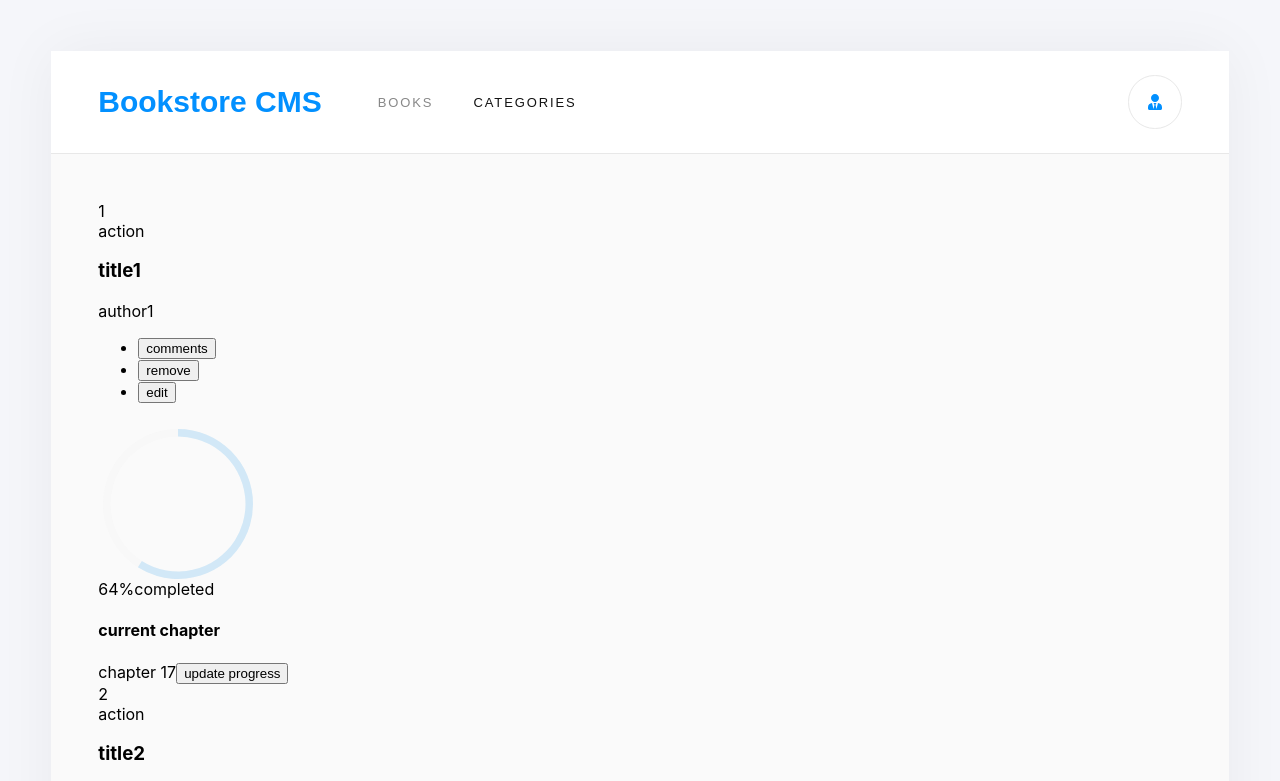
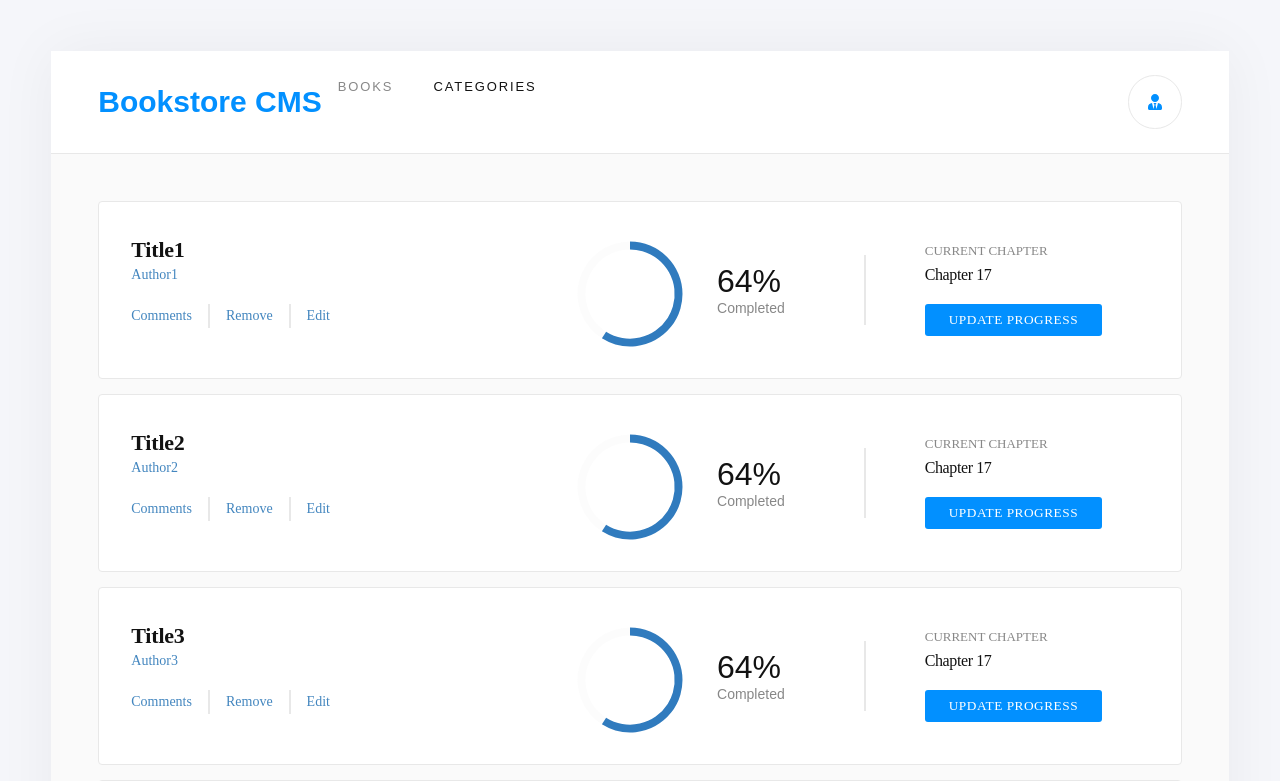
Before and after one commit to SSEKPIUS/Microverse-BookStore, a React (Create React App) app: page /books in a window 1280 px wide. Shown: the top 781 px of the page. Built offline with nearby package versions, Linux system fonts and the light colour scheme.

Commit message:
books list

```diff
--- a/src/components/Book.js
+++ b/src/components/Book.js
@@ -3,39 +3,47 @@ import PropTypes from 'prop-types';
 import Chart from './Chart';
 
 const Book = ({ book }) => {
-  const { id, title, author } = book;
+  const {
+    id, title, author, action,
+  } = book;
   return (
-    <div>
-      <span>{id}</span>
-      <div>
-        <span>action</span>
-        <h3>{title}</h3>
-        <span>{author}</span>
-        <div>
-          <ul>
-            <li>
-              <button type="button">comments</button>
-            </li>
-            <li>
-              <button type="button">remove</button>
-            </li>
-            <li>
-              <button type="button">edit</button>
-            </li>
-          </ul>
+    <div className="book">
+      <div className="book-content">
+        <div className="book-info">
+          <span style={{ display: 'none' }}>{id}</span>
+          <div>
+            <span className="book-category">{action}</span>
+            <h3 className="book-title">{title}</h3>
+            <span className="book-author">{author}</span>
+            <div className="action-buttons">
+              <button className="button-outline" type="button">Comments</button>
+              <div className="vertical-divider" />
+              <button className="button-outline" type="button">Remove</button>
+              <div className="vertical-divider" />
+              <button className="button-outline" type="button">Edit</button>
+            </div>
+          </div>
         </div>
-      </div>
-      <div>
-        <Chart />
-        <div>
-          <span>64%</span>
-          <span>completed</span>
+        <div className="progress-container">
+          <div className="circular-progress-container">
+            <Chart />
+          </div>
+          <div className="progress-stat">
+            <p className="percent-complete">64%</p>
+            <p className="completed">completed</p>
+          </div>
+          <div className="progress-divider" />
+          <div className="current-chapter-container">
+            <div>
+              <p className="current-chapter-label">CURRENT CHAPTER</p>
+              <p className="current-chapter">Chapter 17</p>
+            </div>
+            <div>
+              <button className="primary-button" type="button">UPDATE PROGRESS</button>
+            </div>
+          </div>
         </div>
-      </div>
-      <div>
-        <h4>current chapter</h4>
-        <span>chapter 17</span>
-        <button type="button">update progress</button>
+
       </div>
     </div>
   );
--- a/src/components/Books.js
+++ b/src/components/Books.js
@@ -3,15 +3,23 @@ import AddNewBook from './AddNewBook';
 import Book from './Book';
 
 const Books = () => {
-  const books = [{ id: 1, title: 'title1', author: 'author1' },
-    { id: 2, title: 'title2', author: 'author2' },
-    { id: 3, title: 'title3', author: 'author3' },
-    { id: 4, title: 'title4', author: 'author4' }];
+  const books = [{
+    id: 1, title: 'title1', author: 'author1', category: 'category1',
+  },
+  {
+    id: 2, title: 'title2', author: 'author2', category: 'category2',
+  },
+  {
+    id: 3, title: 'title3', author: 'author3', category: 'category3',
+  },
+  {
+    id: 4, title: 'title4', author: 'author4', category: 'category4',
+  }];
   return (
     <div>
-      <div>
-        {books.map((book) => <Book key={book.id} book={book} />)}
-      </div>
+      <ul className="books">
+        {books.map((book) => <li key={book.id}><Book book={book} /></li>)}
+      </ul>
       <div className="horizontal-divider" />
       <AddNewBook />
     </div>
--- a/src/components/Chart.js
+++ b/src/components/Chart.js
@@ -7,22 +7,22 @@ import { Doughnut } from 'react-chartjs-2';
 const Chart = () => {
   ChartJS.register(ArcElement, Tooltip, Legend);
   const options = {
-    cutout: '90%',
-    radius: '100%',
+    cutout: '85%',
+    radius: '70%',
   };
 
   const data = {
     // labels: ['Red', 'Blue'],
     datasets: [
       {
-        label: '# of Votes',
+        label: '# of Books',
         data: [59, 41],
         backgroundColor: [
-          'rgba(54, 162, 235, 0.2)',
+          '#307bbe',
           'rgba(239, 239, 240, 0.2)',
         ],
         borderColor: [
-          'rgba(255, 99, 132, 1)',
+          '#307bbe',
           'rgba(54, 162, 235, 1)',
         ],
         borderWidth: 0,
--- a/src/index.css
+++ b/src/index.css
@@ -16,6 +16,11 @@ body {
   -moz-osx-font-smoothing: grayscale;
   padding: 4%;
   background-color: #f5f6fa;
+}
+
+* {
+  margin: 0;
+  padding: 0;
 }
 
 #root {
@@ -100,6 +105,165 @@ a {
   padding: 4%;
 }
 
+.books {
+  list-style-type: none;
+  margin: 0;
+  padding: 0;
+  display: flex;
+  flex-direction: column;
+  grid-gap: .938rem;
+  gap: .938rem;
+}
+
+.book {
+  background-color: #fff;
+  border-radius: 4px;
+  border: 1px solid #e8e8e8;
+  padding: 2rem;
+}
+
+.book-content {
+  display: flex;
+  justify-content: space-between;
+}
+
+.book-info {
+  display: flex;
+  flex-direction: column;
+  width: 100%;
+}
+
+.book-category {
+  font-family: "Montserrat",sans-serif;
+  font-size: .875rem;
+  opacity: .5;
+  text-transform: capitalize;
+}
+
+.book-title {
+  margin-top: .188rem;
+  font-size: 1.375rem;
+  letter-spacing: -.2px;
+  text-transform: capitalize;
+}
+
+.book-author {
+  font-size: .875rem;
+  font-weight: 300;
+  color: #4386bf;
+  text-transform: capitalize;
+}
+
+.book-category,
+.book-title {
+  font-weight: 700;
+  color: #121212;
+}
+
+.book-author,
+.book-title {
+  font-family: "Roboto Slab",serif;
+}
+
+.action-buttons {
+  display: flex;
+  align-items: center;
+  margin-top: 1.313rem;
+}
+
+.progress-container {
+  display: flex;
+  align-items: center;
+}
+
+.circular-progress-container {
+  width: 5.625rem;
+  height: 5.625rem;
+  padding: .63rem 2.625rem .75rem .75rem;
+  display: flex;
+  justify-content: center;
+  align-items: center;
+}
+
+.percent-complete {
+  font-size: 2rem;
+}
+
+.completed {
+  font-size: .875rem;
+  opacity: .5;
+  text-transform: capitalize;
+}
+
+.completed,
+.percent-complete {
+  font-family: "Montserrat",sans-serif;
+  color: #121212;
+}
+
+.progress-divider {
+  width: .125rem;
+  height: 4.375rem;
+  margin: 0 3.688rem 0 4.938rem;
+  background-color: #e8e8e8;
+}
+
+.current-chapter-container {
+  display: flex;
+  flex-direction: column;
+  grid-gap: 20px;
+  gap: 20px;
+  width: 14rem;
+}
+
+.current-chapter-label {
+  font-size: .813rem;
+  opacity: .5;
+}
+
+.current-chapter {
+  margin-top: .438rem;
+  font-size: 1rem;
+  letter-spacing: -.4px;
+}
+
+.current-chapter,
+.current-chapter-label {
+  font-family: "Roboto Slab",serif;
+  font-weight: 300;
+  color: #121212;
+}
+
+.primary-button {
+  cursor: pointer;
+  border: none;
+  background-color: #0290ff;
+  border-radius: 3px;
+  padding: 8px 24px;
+  font-family: "Roboto Slab",serif;
+  font-weight: 300;
+  letter-spacing: .5px;
+  color: #fff;
+}
+
+.button-outline {
+  font-family: "Roboto Slab",serif;
+  background-color: transparent;
+  border: none;
+  color: #4386bf;
+  font-size: .875rem;
+  font-weight: 300;
+  align-items: center;
+  cursor: pointer;
+}
+
+.vertical-divider {
+  width: .125rem;
+  height: 1.5rem;
+  background-color: #e8e8e8;
+  margin: 0 1rem;
+}
+
 .horizontal-divider {
   height: .125rem;
   background-color: #e8e8e8;
```
